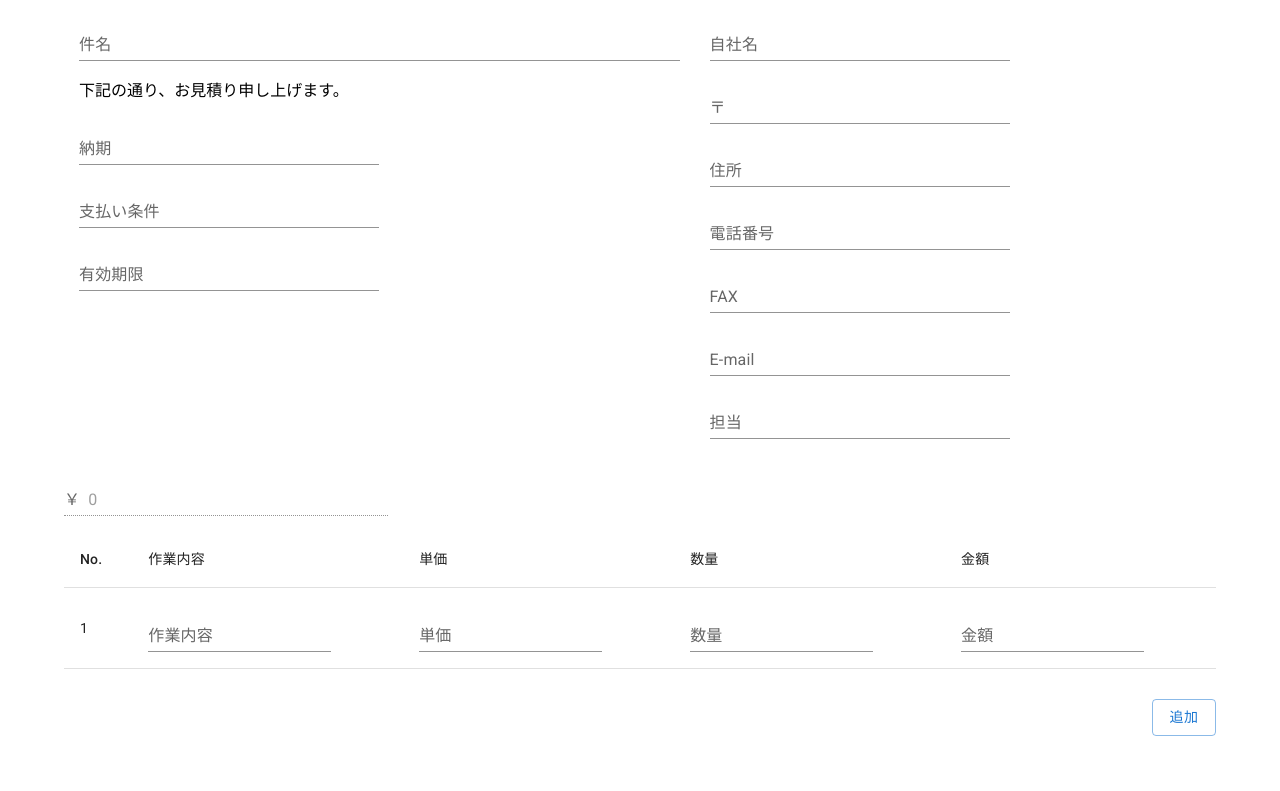
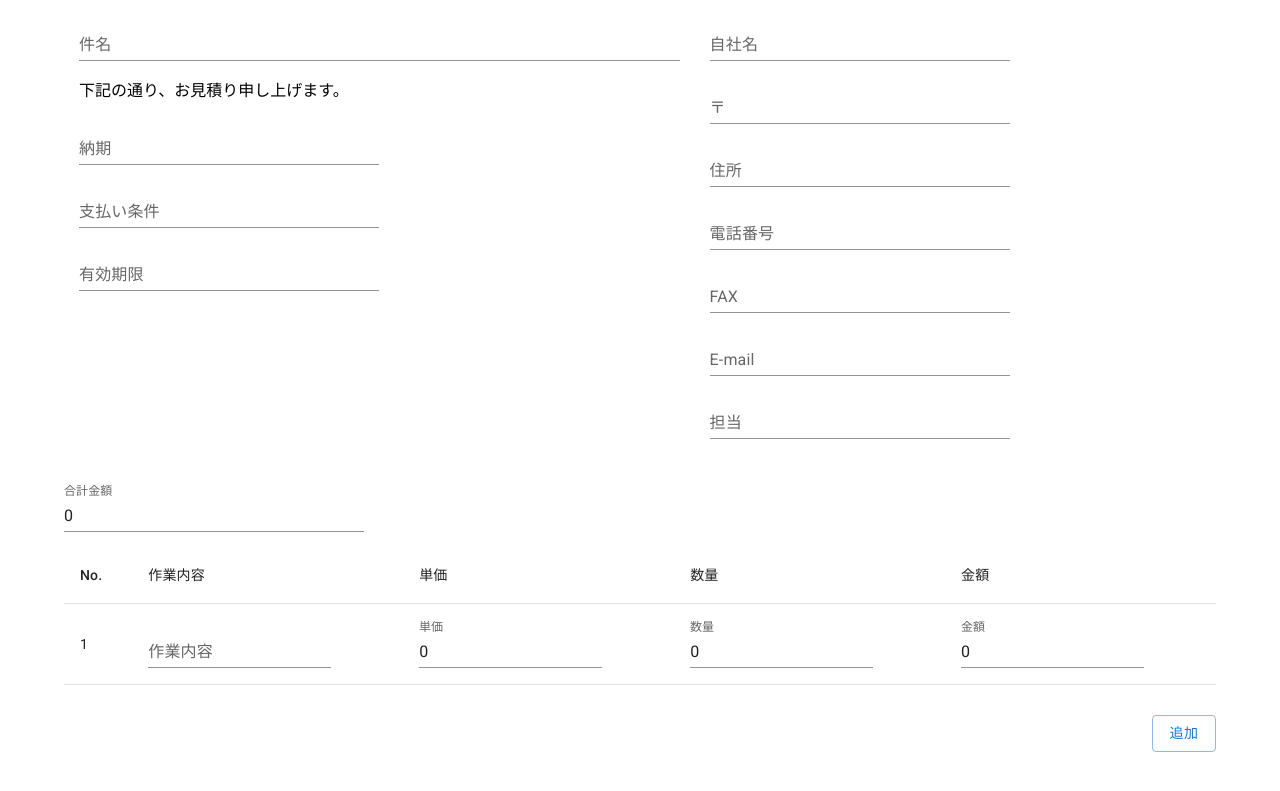
Before and after one commit to taic-dev/newsApp, a React (Create React App) app in the folder react-quote-table/: page / in a window 1280 px wide. Shown: the part 337-1128 px from the top of the page. Built offline with nearby package versions, Linux system fonts and the light colour scheme.

Commit message:
合計金額の計算

```diff
--- a/react-quote-table/src/App.js
+++ b/react-quote-table/src/App.js
@@ -9,15 +9,14 @@ import './App.css';
 
 function App() {
 
-  const [price,setPrice] = useState(0);
-
+  const [totalPrice,setTotalPrice] = useState();
   const [allTableRow,setAllTableRow] = useState([
     {
       id: 0,
       content: "",
-      unitPrice: "",
-      quantity: "",
-      price: "",
+      unitPrice: 0,
+      quantity: 0,
+      price: 0,
     }
   ]);
 
@@ -27,9 +26,9 @@ function App() {
         {
           id: allTableRow.length,
           content: "",
-          unitPrice: "",
-          quantity: "",
-          price: "",
+          unitPrice: 0,
+          quantity: 0,
+          price: 0,
         }
       ]);
   }
@@ -37,15 +36,19 @@ function App() {
   const changeTableCell = e => {
     const {name,value} = e.target;
     const parentId = e.target.closest("tr").id;
-    setAllTableRow([...allTableRow],allTableRow[parentId][name] = value);
+
+    setAllTableRow(
+      [...allTableRow],
+      allTableRow[parentId][name] = value,
+      allTableRow[parentId].price = allTableRow[parentId].unitPrice * allTableRow[parentId].quantity
+    );
+
+    setTotalPrice(allTableRow.reduce((sum, row) => {
+      return sum + row.price;
+    },0));
   }
 
   console.log(allTableRow);
-
-  const changePrice = e => {
-    console.log(e);
-    setPrice(e.target.value);
-  }
 
   return (
     <>
@@ -62,10 +65,9 @@ function App() {
             <MainItemRight />
           </div>
           <MainItemQuoteTable
-            changePrice={changePrice}
             changeTableCell={changeTableCell}
             addTableRow={addTableRow}
-            price={price}
+            totalPrice={totalPrice}
             allTableRow={allTableRow}
           />
         </main>
--- a/react-quote-table/src/components/MainItemQuoteTable.jsx
+++ b/react-quote-table/src/components/MainItemQuoteTable.jsx
@@ -1,16 +1,11 @@
-import { Button, Input, InputAdornment, Table, TableBody, TableCell, TableHead, TableRow, TextField, } from '@mui/material';
+import { Button, Table, TableBody, TableCell, TableHead, TableRow, TextField, } from '@mui/material';
 import React from 'react'
 
-const MainItemQuoteTable = ({ allTableRow, addTableRow, changeTableCell, price, changePrice }) => {
+const MainItemQuoteTable = ({ changeTableCell, addTableRow, totalPrice, allTableRow, }) => {
   return (
     <div className="main-quote-table">
         <div className="main-textarea">
-            <Input
-            id="standard-adornment-amount"
-            value={price}
-            startAdornment={<InputAdornment position="start">￥</InputAdornment>}
-            disabled
-            />
+            <TextField id="standard-read-only-input" label="合計金額" variant="standard" defaultValue="0" value={totalPrice} />
         </div>
         <Table sx={{ minWidth: 700 }} aria-label="customized table">
             <TableHead>
@@ -29,9 +24,9 @@ const MainItemQuoteTable = ({ allTableRow, addTableRow, changeTableCell, price,
                         <TableRow key={value.id} id={value.id}>
                             <TableCell>{value.id+1}</TableCell>
                             <TableCell><TextField onChange={changeTableCell} id="outlined-required" label="作業内容" variant="standard" name='content' /></TableCell>
-                            <TableCell><TextField onChange={changeTableCell} id="outlined-required" label="単価" variant="standard" name='unitPrice' /></TableCell>
-                            <TableCell><TextField onChange={changeTableCell} id="outlined-required" label="数量" variant="standard" name='quantity' /></TableCell>
-                            <TableCell><TextField onChange={e=>{changeTableCell(e); changePrice(e);}} id="outlined-required" label="金額" variant="standard" name='price' /></TableCell>
+                            <TableCell><TextField onChange={changeTableCell} id="standard-number" label="単価" defaultValue="0" type="number"  name='unitPrice' variant="standard"/></TableCell>
+                            <TableCell><TextField onChange={changeTableCell} id="standard-number" label="数量" defaultValue="0" type="number"  name='quantity' variant="standard"/></TableCell>
+                            <TableCell><TextField id="standard-read-only-input" label="金額" InputProps={{ readOnly: true, }} variant="standard" name="price" value={value.price} /></TableCell>
                         </TableRow>
                     )
                 })}
```
